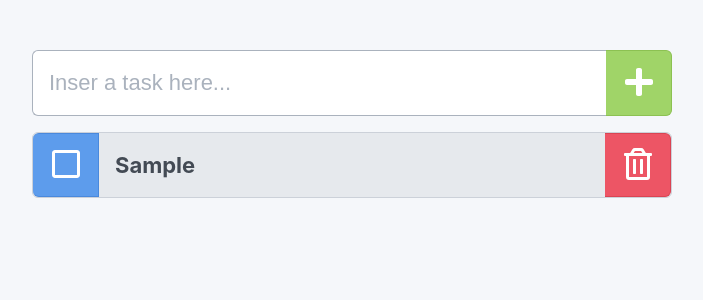
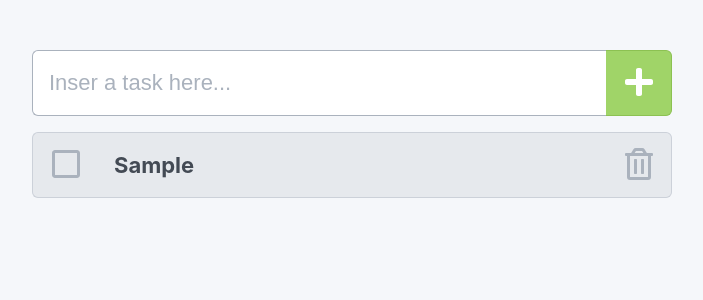
Before and after one commit to masudafsar/react-todo-list, a React (Create React App) app: page / in a window 1280 px wide. Both pictures are taken after typing "Sample" into the empty fields and a click on the button 927 px from the left and 83 px from the top of the page. Shown: the top 300 px of the page, without its empty margins (288-991 px from the left). Built offline with nearby package versions, Linux system fonts and the light colour scheme.

Commit message:
Implement style of task buttons

```diff
--- a/src/Task/Task.scss
+++ b/src/Task/Task.scss
@@ -2,9 +2,6 @@
 
 .task {
   margin-bottom: 16px;
-  background-color: $color-gray-lighter;
-  border: 1px solid $color-gray-light;
-  border-radius: $size-border-radius;
   font-size: 22px;
   font-weight: bold;
   line-height: 32px;
@@ -12,29 +9,51 @@
 
   .task-title {
     padding: 16px;
+    background-color: $color-gray-lighter;
+    border: 1px solid $color-gray-light;
+    border-right-width: 0;
+    border-left-width: 0;
     flex: 1;
   }
 
   .status {
     width: 66px;
-    background-color: $color-blue-light;
-    border: 1px solid $color-blue-dark;
-    border-left: 0;
+    background-color: $color-gray-lighter;
+    border: 1px solid $color-gray-light;
+    border-right: 0;
     border-radius: $size-border-radius 0 0 $size-border-radius;
-    color: $color-white;
+    color: $color-gray-dark;
     font-size: $size-icon;
     line-height: $size-icon * 1.5;
+
+    &:hover {
+      color: $color-blue-dark;
+      outline: none;
+    }
+
+    &:focus {
+      @extend :hover;
+    }
   }
 
   .remove {
     width: 66px;
-    background-color: $color-red-light;
-    border: 1px solid $color-red-dark;
+    background-color: $color-gray-lighter;
+    border: 1px solid $color-gray-light;
     border-left: 0;
     border-radius: 0 $size-border-radius $size-border-radius 0;
-    color: $color-white;
+    color: $color-gray-dark;
     font-size: $size-icon;
     line-height: $size-icon * 1.5;
+
+    &:hover {
+      color: $color-red-dark;
+      outline: none;
+    }
+
+    &:focus {
+      @extend :hover;
+    }
   }
 
   &.todo {
@@ -42,6 +61,9 @@
     }
 
     .status {
+    }
+
+    .remove {
     }
   }
 
@@ -54,5 +76,8 @@
 
     .status {
     }
+
+    .remove {
+    }
   }
 }
```
